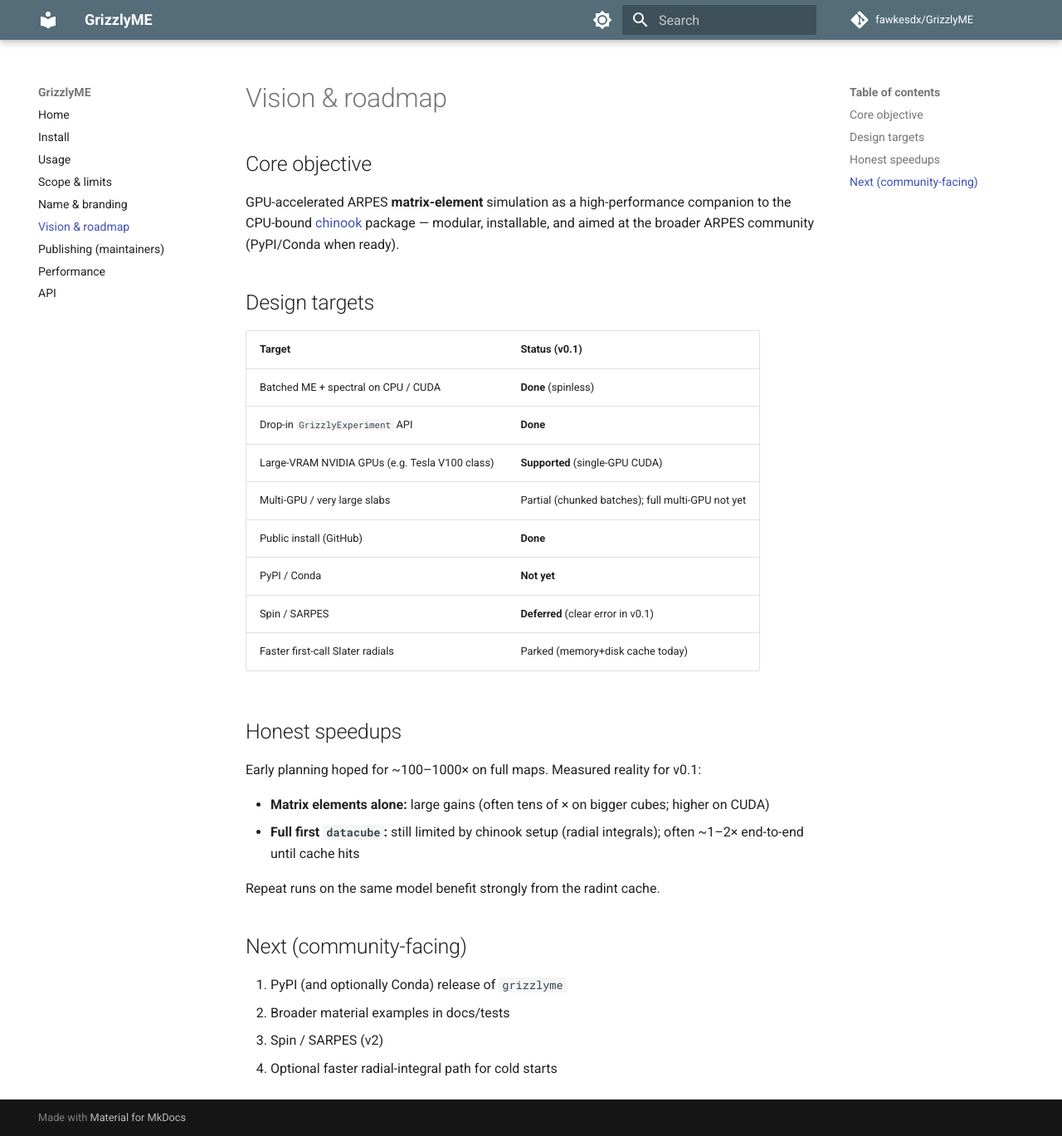
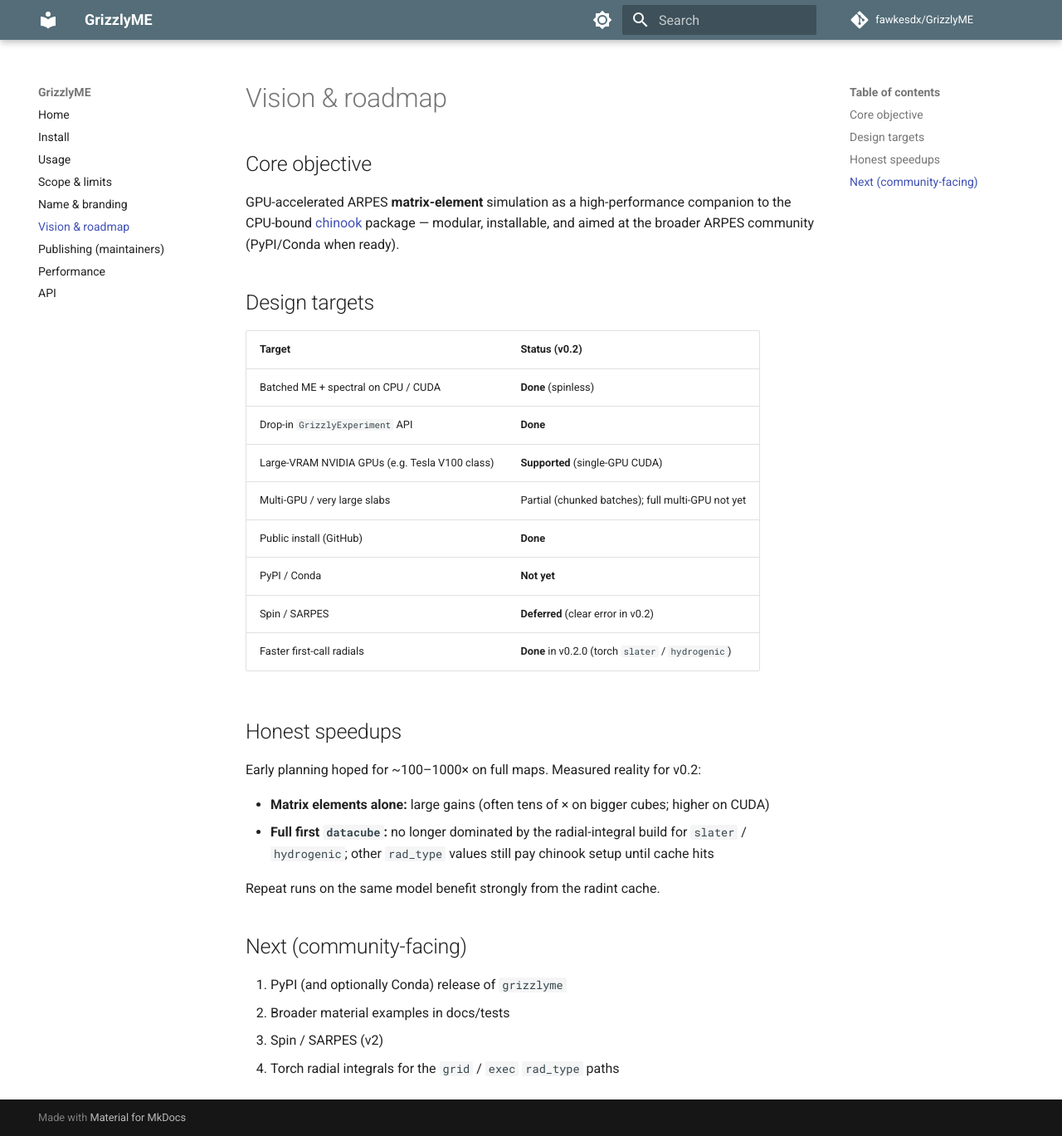
Before and after one commit to fawkesdx/GrizzlyME, an MkDocs documentation site: the page built from website/roadmap.md, in a window 1280 px wide and 1369 px high. Shown: the whole window at 83% size. Built offline with MkDocs 1.6.1 and Material for MkDocs 9.7.7, drawn with Linux system fonts in a browser that asks for light colours; comment, search, counter and statistics services are not loaded.

Commit message:
chore(release): bump GrizzlyME to 0.2.0
Version 0.2.0 is the first release where the analytic radial integrals
(slater and hydrogenic) run in torch rather than chinook, which removes
the multi-minute cold-cube setup cost.

Document the radial-integral backends and the GRIZZLY_RADINT /
radint_mode selector in the README, and refresh the docs pages that
still described radial integrals as a chinook-only step.

Co-authored-by: Cursor <cursoragent@cursor.com>

```diff
--- a/pyproject.toml
+++ b/pyproject.toml
@@ -4,7 +4,7 @@ build-backend = "setuptools.build_meta"
 
 [project]
 name = "grizzlyme"
-version = "0.1.5"
+version = "0.2.0"
 description = "GPU-accelerated ARPES matrix elements for chinook (PyTorch; spinless alpha)"
 readme = "README.md"
 requires-python = ">=3.10"
--- a/website/roadmap.md
+++ b/website/roadmap.md
@@ -6,7 +6,7 @@ GPU-accelerated ARPES **matrix-element** simulation as a high-performance compan
 
 ## Design targets
 
-| Target | Status (v0.1) |
+| Target | Status (v0.2) |
 |--------|----------------|
 | Batched ME + spectral on CPU / CUDA | **Done** (spinless) |
 | Drop-in `GrizzlyExperiment` API | **Done** |
@@ -14,15 +14,15 @@ GPU-accelerated ARPES **matrix-element** simulation as a high-performance compan
 | Multi-GPU / very large slabs | Partial (chunked batches); full multi-GPU not yet |
 | Public install (GitHub) | **Done** |
 | PyPI / Conda | **Not yet** |
-| Spin / SARPES | **Deferred** (clear error in v0.1) |
-| Faster first-call Slater radials | Parked (memory+disk cache today) |
+| Spin / SARPES | **Deferred** (clear error in v0.2) |
+| Faster first-call radials | **Done** in v0.2.0 (torch `slater` / `hydrogenic`) |
 
 ## Honest speedups
 
-Early planning hoped for ~100–1000× on full maps. Measured reality for v0.1:
+Early planning hoped for ~100–1000× on full maps. Measured reality for v0.2:
 
 - **Matrix elements alone:** large gains (often tens of × on bigger cubes; higher on CUDA)
-- **Full first `datacube`:** still limited by chinook setup (radial integrals); often ~1–2× end-to-end until cache hits
+- **Full first `datacube`:** no longer dominated by the radial-integral build for `slater` / `hydrogenic`; other `rad_type` values still pay chinook setup until cache hits
 
 Repeat runs on the same model benefit strongly from the radint cache.
 
@@ -31,4 +31,4 @@ Repeat runs on the same model benefit strongly from the radint cache.
 1. PyPI (and optionally Conda) release of `grizzlyme`
 2. Broader material examples in docs/tests
 3. Spin / SARPES (v2)
-4. Optional faster radial-integral path for cold starts
+4. Torch radial integrals for the `grid` / `exec` `rad_type` paths
```
Also changed, not shown: README.md (+25 -3 lines), website/api.md (+2 -1 lines), website/index.md (+3 -2 lines), website/limits.md (+4 -2 lines), website/performance.md (+1 -1 lines), website/usage.md (+5 -3 lines).
